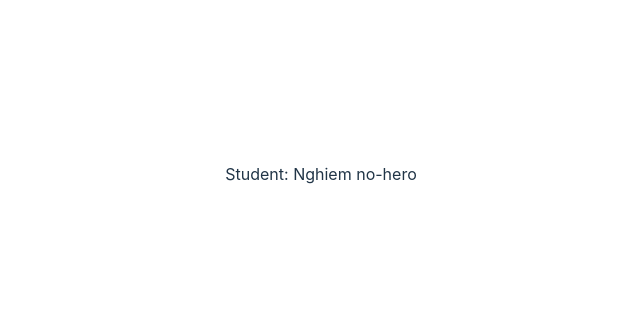
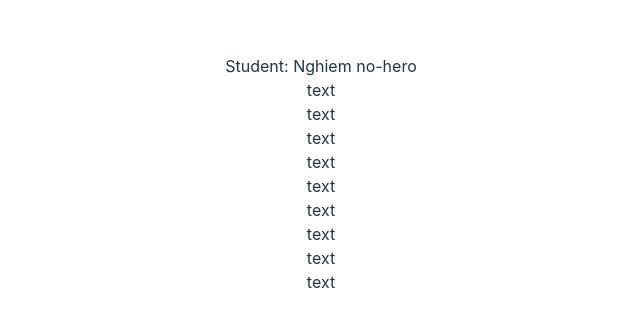
Before and after one commit to nghiemph95/React_Learning, a React (Vite) app in the folder 13_React_TypeScript/learn-easy-react/: page / in a window 1280 px wide. Shown: the part 226-552 px from the top of the page, without its empty margins (319-959 px from the left). Built offline with nearby package versions, Linux system fonts and the light colour scheme.

Commit message:
Updated: 03-02-2023 06:38:45

```diff
--- a/13_React_TypeScript/learn-easy-react/src/App.tsx
+++ b/13_React_TypeScript/learn-easy-react/src/App.tsx
@@ -1,5 +1,6 @@
 import { useState } from 'react';
 import './App.css';
+import { MyText } from './features/labs/MyText';
 import { StudentCard } from './features/labs/Student';
 import { Student } from './models/student';
 
@@ -9,9 +10,33 @@
     age: 3,
   };
 
+  function handleStudentClick(student: Student) {
+    console.log('Student Click');
+  }
+
   return (
     <div>
-      <StudentCard student={nghiem} />
+      <StudentCard student={nghiem} onClick={handleStudentClick} />
+
+      <MyText></MyText>
+      <MyText>easy typescipt</MyText>
+      <MyText>{123}</MyText>
+      <MyText>{false}</MyText>
+      <MyText>{null}</MyText>
+      <MyText>{undefined}</MyText>
+
+      <MyText>
+        <span>easy</span>
+      </MyText>
+
+      <MyText>
+        <span>easy</span> typescipt
+      </MyText>
+
+      <MyText>
+        <span>easy</span>
+        <span>typescipt</span>
+      </MyText>
     </div>
   );
 }
--- /dev/null
+++ b/13_React_TypeScript/learn-easy-react/src/features/labs/MyText.tsx
@@ -0,0 +1,7 @@
+import * as React from 'react';
+
+export interface MyTextProps {}
+
+export function MyText(props: MyTextProps) {
+  return <div>text</div>;
+}
--- a/13_React_TypeScript/learn-easy-react/src/features/labs/Student.tsx
+++ b/13_React_TypeScript/learn-easy-react/src/features/labs/Student.tsx
@@ -3,13 +3,14 @@
 
 export interface StudentCardProps {
   student: Student;
+  onClick?: (student: Student) => void;
 }
 
-export function StudentCard({ student }: StudentCardProps) {
+export function StudentCard({ student, onClick }: StudentCardProps) {
   const { name, isHero } = student;
 
   return (
-    <div>
+    <div onClick={() => onClick?.(student)}>
       Student: {name} {isHero ? 'hero' : 'no-hero'}
     </div>
   );
```
